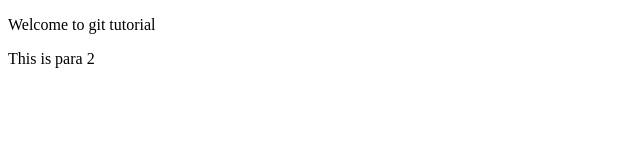
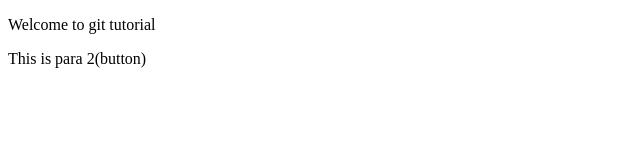
Before and after one commit to MohdSulemanuk18/localrepo, a plain HTML site: page index.html in a window 1280 px wide. Shown: the full height of the page, 0-640 px from the left. Drawn offline with Linux system fonts and the light colour scheme.

```diff
--- a/index.html
+++ b/index.html
@@ -7,6 +7,6 @@
 </head>
 <body>
     <p>Welcome to git tutorial</p>
-    <p>This is para 2</p>
+    <p>This is para 2(button)</p>
 </body>
 </html>
```
